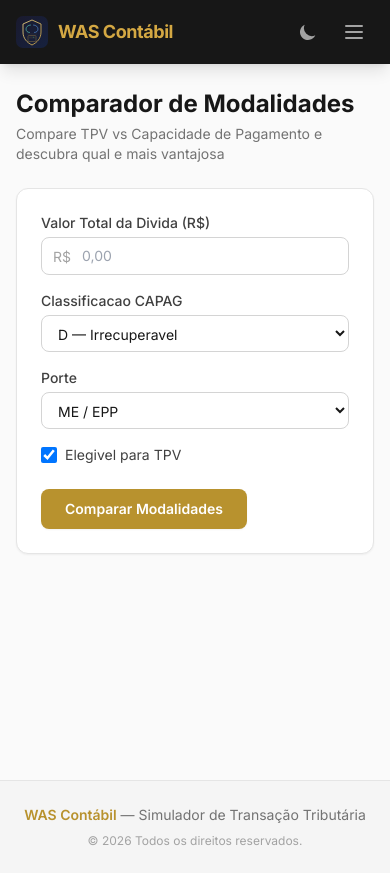
After one commit to williamroot/was-contabil, a Django app: page /comparador/ in a window 390 px wide. The commit adds this page. Run offline with Django 5.2, Linux system fonts and the light colour scheme; the visitor is signed in with stand-in values (Sample User, id 1); data that the repository does not hold is empty; some libraries are stand-ins or nearby versions.

Commit message:
feat: pagina do comparador TPV vs Capacidade + corrigir links navbar
- Template comparador com form + cards lado a lado + recomendacao
- Alpine.js para interacao client-side com API /api/v1/comparador/comparar/
- Corrigidos todos os links # na navbar (Empresas, Comparador desktop/mobile)

```diff
--- a/apps/comparador/views.py
+++ b/apps/comparador/views.py
@@ -1,8 +1,10 @@
-"""View DRF para comparação de modalidades CAPAG vs TPV.
+"""Views para comparação de modalidades CAPAG vs TPV.
 
-View é FINA — delega ao service.
+Views são FINAS — delegam ao service.
 """
 
+from django.contrib.auth.mixins import LoginRequiredMixin
+from django.views.generic import TemplateView
 from rest_framework import status
 from rest_framework.permissions import IsAuthenticated
 from rest_framework.response import Response
@@ -34,3 +36,9 @@ class CompararView(APIView):
 
         response_serializer = ComparacaoResponseSerializer(resultado)
         return Response(response_serializer.data, status=status.HTTP_200_OK)
+
+
+class ComparadorPageView(LoginRequiredMixin, TemplateView):
+    """Pagina do comparador de modalidades."""
+
+    template_name = "comparador/comparacao.html"
--- a/config/urls.py
+++ b/config/urls.py
@@ -32,6 +32,7 @@ urlpatterns = [
     # Frontend templates (HTMX) — páginas de módulos
     path("transacao/", include("apps.transacao.urls_pages")),
     path("tpv/", include("apps.tpv.urls_pages")),
+    path("comparador/", include("apps.comparador.urls_pages")),
     # Frontend templates (HTMX) — core (home, login, convites)
     path("", include("apps.core.urls")),
 ]
--- /dev/null
+++ b/templates/comparador/comparacao.html
@@ -0,0 +1,185 @@
+{% extends "base.html" %}
+{% block title %}Comparador — WAS Contabil{% endblock %}
+
+{% block content %}
+<div class="space-y-6" x-data="comparador()">
+
+  <!-- Header -->
+  <div>
+    <h1 class="text-2xl font-bold text-surface-900 dark:text-white">Comparador de Modalidades</h1>
+    <p class="mt-1 text-sm text-surface-500 dark:text-surface-400">
+      Compare TPV vs Capacidade de Pagamento e descubra qual e mais vantajosa
+    </p>
+  </div>
+
+  <!-- Form -->
+  <div class="bg-white dark:bg-surface-800 rounded-xl shadow-sm border border-surface-200 dark:border-surface-700 p-6">
+    <div class="grid grid-cols-1 sm:grid-cols-2 lg:grid-cols-3 gap-4">
+
+      <div>
+        <label class="block text-sm font-medium text-surface-700 dark:text-surface-300 mb-1">Valor Total da Divida (R$)</label>
+        <div class="relative">
+          <span class="absolute left-3 top-2.5 text-sm text-surface-400">R$</span>
+          <input type="text" x-model="form.valor_total" placeholder="0,00"
+                 class="w-full pl-10 rounded-lg border border-surface-300 dark:border-surface-600 bg-white dark:bg-surface-900 px-3 py-2 text-sm focus:ring-2 focus:ring-brand-400 focus:border-brand-400 transition-colors">
+        </div>
+      </div>
+
+      <div>
+        <label class="block text-sm font-medium text-surface-700 dark:text-surface-300 mb-1">Classificacao CAPAG</label>
+        <select x-model="form.classificacao"
+                class="w-full rounded-lg border border-surface-300 dark:border-surface-600 bg-white dark:bg-surface-900 px-3 py-2 text-sm focus:ring-2 focus:ring-brand-400 focus:border-brand-400 transition-colors">
+          <option value="A">A — Alta Recuperacao</option>
+          <option value="B">B — Media Recuperacao</option>
+          <option value="C">C — Dificil Recuperacao</option>
+          <option value="D" selected>D — Irrecuperavel</option>
+        </select>
+      </div>
+
+      <div>
+        <label class="block text-sm font-medium text-surface-700 dark:text-surface-300 mb-1">Porte</label>
+        <select x-model="form.is_me_epp"
+                class="w-full rounded-lg border border-surface-300 dark:border-surface-600 bg-white dark:bg-surface-900 px-3 py-2 text-sm focus:ring-2 focus:ring-brand-400 focus:border-brand-400 transition-colors">
+          <option value="true">ME / EPP</option>
+          <option value="false">Demais Empresas</option>
+        </select>
+      </div>
+
+      <div class="flex items-center gap-3">
+        <label class="inline-flex items-center gap-2 cursor-pointer">
+          <input type="checkbox" x-model="form.tpv_elegivel" checked
+                 class="h-4 w-4 rounded border-surface-300 text-brand-500 focus:ring-brand-500">
+          <span class="text-sm text-surface-700 dark:text-surface-300">Elegivel para TPV</span>
+        </label>
+      </div>
+    </div>
+
+    <div class="mt-6">
+      <button @click="comparar()"
+              class="rounded-lg bg-brand-500 px-6 py-2.5 text-sm font-semibold text-white shadow-sm hover:bg-brand-600 focus:outline-none focus:ring-2 focus:ring-brand-500/50 transition-all duration-200">
+        Comparar Modalidades
+      </button>
+    </div>
+  </div>
+
+  <!-- Resultado -->
+  <template x-if="resultado">
+    <div class="grid grid-cols-1 md:grid-cols-2 gap-6">
+
+      <!-- Card Capacidade de Pagamento -->
+      <div class="bg-white dark:bg-surface-800 rounded-xl shadow-sm border-2 p-6 transition-all"
+           :class="resultado.recomendacao === 'CAPACIDADE' ? 'border-brand-400 ring-2 ring-brand-400/20' : 'border-surface-200 dark:border-surface-700'">
+        <div class="flex items-center justify-between mb-4">
+          <h3 class="text-lg font-semibold text-surface-900 dark:text-white">Capacidade de Pagamento</h3>
+          <template x-if="resultado.recomendacao === 'CAPACIDADE'">
+            <span class="inline-flex items-center gap-1 rounded-full bg-brand-100 dark:bg-brand-900/30 px-3 py-1 text-xs font-semibold text-brand-700 dark:text-brand-300">
+              Recomendado
+            </span>
+          </template>
+        </div>
+        <div class="space-y-3">
+          <div class="flex justify-between">
+            <span class="text-sm text-surface-500">Valor Final</span>
+            <span class="text-lg font-bold text-surface-900 dark:text-white" x-text="'R$ ' + parseFloat(resultado.capacidade.valor_final).toLocaleString('pt-BR', {minimumFractionDigits: 2})"></span>
+          </div>
+          <div class="flex justify-between">
+            <span class="text-sm text-surface-500">Economia</span>
+            <span class="text-sm font-semibold text-green-600 dark:text-green-400" x-text="'R$ ' + parseFloat(resultado.capacidade.economia).toLocaleString('pt-BR', {minimumFractionDigits: 2})"></span>
+          </div>
+        </div>
+      </div>
+
+      <!-- Card TPV -->
+      <div class="bg-white dark:bg-surface-800 rounded-xl shadow-sm border-2 p-6 transition-all"
+           :class="resultado.recomendacao === 'TPV' ? 'border-brand-400 ring-2 ring-brand-400/20' : 'border-surface-200 dark:border-surface-700'"
+           x-show="resultado.tpv.disponivel">
+        <div class="flex items-center justify-between mb-4">
+          <h3 class="text-lg font-semibold text-surface-900 dark:text-white">Transacao Pequeno Valor</h3>
+          <template x-if="resultado.recomendacao === 'TPV'">
+            <span class="inline-flex items-center gap-1 rounded-full bg-brand-100 dark:bg-brand-900/30 px-3 py-1 text-xs font-semibold text-brand-700 dark:text-brand-300">
+              Recomendado
+            </span>
+          </template>
+        </div>
+        <div class="space-y-3">
+          <div class="flex justify-between">
+            <span class="text-sm text-surface-500">Valor Final</span>
+            <span class="text-lg font-bold text-surface-900 dark:text-white" x-text="'R$ ' + parseFloat(resultado.tpv.valor_final).toLocaleString('pt-BR', {minimumFractionDigits: 2})"></span>
+          </div>
+          <div class="flex justify-between">
+            <span class="text-sm text-surface-500">Economia</span>
+            <span class="text-sm font-semibold text-green-600 dark:text-green-400" x-text="'R$ ' + parseFloat(resultado.tpv.economia).toLocaleString('pt-BR', {minimumFractionDigits: 2})"></span>
+          </div>
+        </div>
+      </div>
+
+      <!-- TPV nao disponivel -->
+      <div x-show="!resultado.tpv.disponivel"
+           class="bg-surface-50 dark:bg-surface-800/50 rounded-xl border border-dashed border-surface-300 dark:border-surface-600 p-6 flex items-center justify-center">
+        <p class="text-sm text-surface-400 text-center">
+          TPV nao disponivel para esta divida<br>
+          <span class="text-xs">(valor acima de 60 SM ou nao elegivel)</span>
+        </p>
+      </div>
+
+      <!-- Resumo -->
+      <div class="md:col-span-2 bg-surface-50 dark:bg-surface-900 rounded-xl border border-surface-200 dark:border-surface-700 p-4">
+        <div class="flex items-center gap-3">
+          <div class="flex-shrink-0 h-10 w-10 rounded-full bg-brand-100 dark:bg-brand-900/30 flex items-center justify-center">
+            <svg class="h-5 w-5 text-brand-600 dark:text-brand-400" fill="none" viewBox="0 0 24 24" stroke-width="2" stroke="currentColor">
+              <path stroke-linecap="round" stroke-linejoin="round" d="M9 12.75L11.25 15 15 9.75M21 12a9 9 0 11-18 0 9 9 0 0118 0z"/>
+            </svg>
+          </div>
+          <div>
+            <p class="text-sm font-semibold text-surface-900 dark:text-white">
+              Recomendacao: <span class="text-brand-600 dark:text-brand-400" x-text="resultado.recomendacao === 'TPV' ? 'Transacao de Pequeno Valor' : 'Capacidade de Pagamento'"></span>
+            </p>
+            <p class="text-xs text-surface-500" x-show="parseFloat(resultado.economia_diferenca) > 0">
+              Economia adicional de <span class="font-semibold text-green-600" x-text="'R$ ' + parseFloat(resultado.economia_diferenca).toLocaleString('pt-BR', {minimumFractionDigits: 2})"></span> em relacao a outra modalidade
+            </p>
+          </div>
+        </div>
+      </div>
+
+    </div>
+  </template>
+
+</div>
+
+<script>
+function comparador() {
+  return {
+    form: {
+      valor_total: '',
+      classificacao: 'D',
+      is_me_epp: 'true',
+      tpv_elegivel: true,
+    },
+    resultado: null,
+    async comparar() {
+      const csrfToken = document.querySelector('[name=csrfmiddlewaretoken]')?.value
+        || document.cookie.match(/csrftoken=([^;]+)/)?.[1]
+        || document.querySelector('input[name="csrf_token"]')?.value;
+
+      const res = await fetch('/api/v1/comparador/comparar/', {
+        method: 'POST',
+        headers: {
+          'Content-Type': 'application/json',
+          'X-CSRFToken': csrfToken,
+        },
+        body: JSON.stringify({
+          valor_total: this.form.valor_total.replace(/\./g, '').replace(',', '.'),
+          percentual_previdenciario: '0',
+          is_me_epp: this.form.is_me_epp === 'true',
+          classificacao: this.form.classificacao,
+          tpv_elegivel: this.form.tpv_elegivel,
+        }),
+      });
+      if (res.ok) {
+        this.resultado = await res.json();
+      }
+    },
+  };
+}
+</script>
+{% endblock %}
--- a/templates/components/_navbar.html
+++ b/templates/components/_navbar.html
@@ -21,7 +21,7 @@
                   {% if request.resolver_match.url_name == 'home' %}bg-surface-800 text-white{% endif %}">
           Início
         </a>
-        <a href="#"
+        <a href="/api/v1/empresas/"
            class="rounded-lg px-3 py-2 text-sm font-medium text-surface-300 hover:bg-surface-800 hover:text-white transition-all duration-200">
           Empresas
         </a>
@@ -37,7 +37,7 @@
            class="rounded-lg px-3 py-2 text-sm font-medium text-surface-300 hover:bg-surface-800 hover:text-white transition-all duration-200">
           TPV
         </a>
-        <a href="#"
+        <a href="/comparador/"
            class="rounded-lg px-3 py-2 text-sm font-medium text-surface-300 hover:bg-surface-800 hover:text-white transition-all duration-200">
           Comparador
         </a>
@@ -136,7 +136,7 @@
                 {% if request.resolver_match.url_name == 'home' %}bg-surface-800 text-white{% endif %}">
         Início
       </a>
-      <a href="#"
+      <a href="/api/v1/empresas/"
          class="block rounded-lg px-3 py-2 text-base font-medium text-surface-300 hover:bg-surface-800 hover:text-white transition-all duration-200">
         Empresas
       </a>
@@ -152,7 +152,7 @@
          class="block rounded-lg px-3 py-2 text-base font-medium text-surface-300 hover:bg-surface-800 hover:text-white transition-all duration-200">
         TPV
       </a>
-      <a href="#"
+      <a href="/comparador/"
          class="block rounded-lg px-3 py-2 text-base font-medium text-surface-300 hover:bg-surface-800 hover:text-white transition-all duration-200">
         Comparador
       </a>
```
Also changed, not shown: apps/comparador/urls_pages.py (added, +11 -0 lines).
